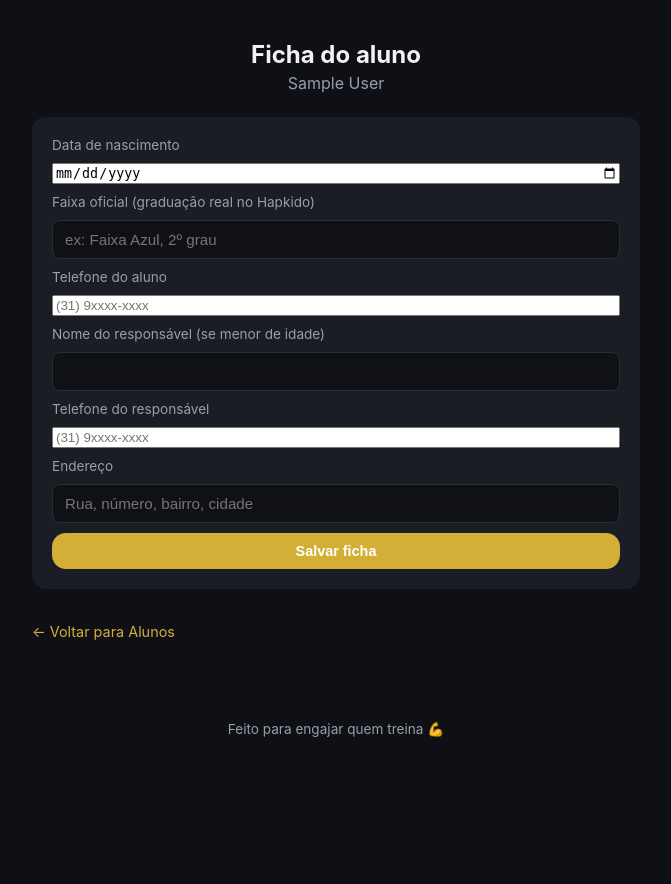
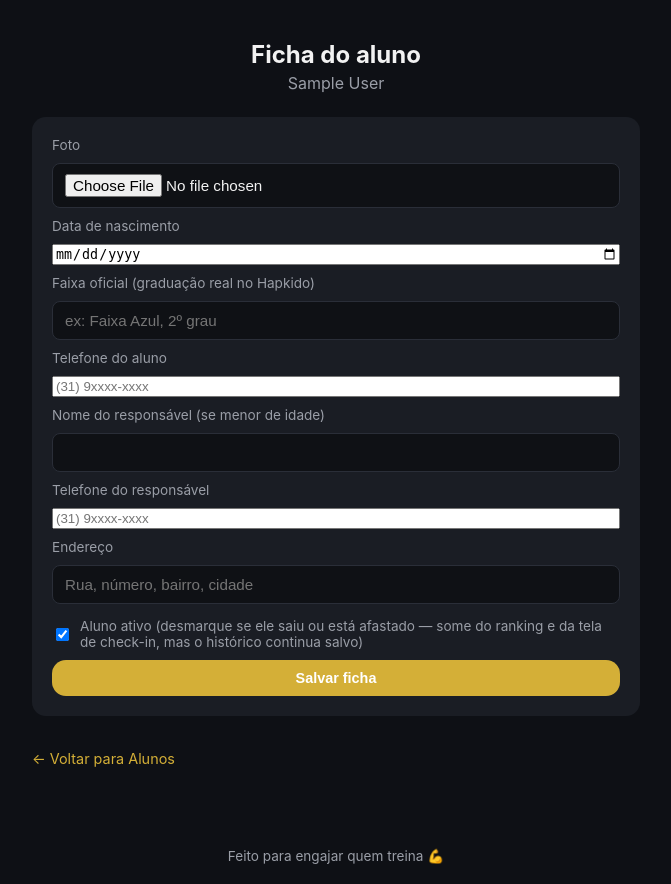
Before and after one commit to Othilbh/App-Elite, a Flask app: page /admin/alunos/1/editar in a window 1280 px wide. Shown: the part 57-941 px from the top of the page, without its empty margins (304-975 px from the left). Before the commit the page ends 794 px from the top, so only its background shows below. Run offline with Flask 3, Linux system fonts and the light colour scheme; the visitor is signed in with stand-in values (Sample User, id 1); data comes from the database, SQL or seed files in the repository; some libraries are stand-ins or nearby versions.

Commit message:
Move a foto para a Ficha completa e adiciona toggle de aluno ativo/inativo la tambem
- Cadastro rapido (Alunos) agora tem so nome, apelido e PIN -- sem campo de foto
- Ficha completa (editar aluno) ganha upload de foto, com preview da atual, e um checkbox 'Aluno ativo' que ativa/desativa direto por la
- Desativar continua preservando todo o historico de checkins, so tira o aluno do ranking/tela de check-in
- Testado: cadastro sem foto, ficha com foto + inativacao via checkbox, e confirmacao de que aluno inativo some da home

```diff
--- a/app.py
+++ b/app.py
@@ -850,6 +850,7 @@ def admin_editar_aluno(student_id):
         guardian_name = request.form.get("guardian_name", "").strip()
         guardian_phone = request.form.get("guardian_phone", "").strip()
         address = request.form.get("address", "").strip()
+        active = 1 if request.form.get("active") == "on" else 0
 
         if birth_date:
             try:
@@ -859,9 +860,18 @@ def admin_editar_aluno(student_id):
                 return redirect(url_for("admin_editar_aluno", student_id=student_id))
 
         db = get_db()
+
+        file = request.files.get("photo")
+        if file and file.filename:
+            photo_filename = save_student_photo(file, student["name"])
+            if photo_filename is None:
+                flash("Não consegui processar essa foto (formato inválido). O resto da ficha foi salvo.", "info")
+            else:
+                db.execute("UPDATE students SET photo = ? WHERE id = ?", (photo_filename, student_id))
+
         db.execute(
             "UPDATE students SET birth_date = ?, real_belt = ?, phone = ?, "
-            "guardian_name = ?, guardian_phone = ?, address = ? WHERE id = ?",
+            "guardian_name = ?, guardian_phone = ?, address = ?, active = ? WHERE id = ?",
             (
                 birth_date or None,
                 real_belt or None,
@@ -869,6 +879,7 @@ def admin_editar_aluno(student_id):
                 guardian_name or None,
                 guardian_phone or None,
                 address or None,
+                active,
                 student_id,
             ),
         )
@@ -898,18 +909,13 @@ def admin_novo_aluno():
     if not pin:
         pin = generate_pin()
 
-    file = request.files.get("photo")
-    photo_filename = save_student_photo(file, name)
-    if file and file.filename and photo_filename is None:
-        flash("Não consegui processar essa foto (formato inválido). Aluno cadastrado sem foto.", "info")
-
     db = get_db()
     db.execute(
-        "INSERT INTO students (name, nickname, photo, pin, active, created_at) VALUES (?, ?, ?, ?, 1, ?)",
-        (name, nickname or None, photo_filename, pin, datetime.now().isoformat()),
+        "INSERT INTO students (name, nickname, pin, active, created_at) VALUES (?, ?, ?, 1, ?)",
+        (name, nickname or None, pin, datetime.now().isoformat()),
     )
     db.commit()
-    flash(f"Aluno {name} cadastrado! PIN de acesso: {pin} (repasse esse número a ele).", "success")
+    flash(f"Aluno {name} cadastrado! PIN de acesso: {pin} (repasse esse número a ele). Adicione foto e mais dados na Ficha completa.", "success")
     return redirect(url_for("admin_alunos"))
 
 
--- a/templates/admin_editar_aluno.html
+++ b/templates/admin_editar_aluno.html
@@ -8,7 +8,14 @@
 </section>
 
 <section class="form-card">
-  <form method="post" action="{{ url_for('admin_editar_aluno', student_id=student.id) }}">
+  <form method="post" action="{{ url_for('admin_editar_aluno', student_id=student.id) }}" enctype="multipart/form-data">
+    <label for="photo">Foto</label>
+    {% if student.photo %}
+      <img src="{{ url_for('uploaded_file', filename=student.photo) }}" alt="{{ student.name }}"
+           style="width:64px;height:64px;border-radius:50%;object-fit:cover;margin-bottom:6px;">
+    {% endif %}
+    <input type="file" id="photo" name="photo" accept="image/*">
+
     <label for="birth_date">Data de nascimento</label>
     <input type="date" id="birth_date" name="birth_date" value="{{ student.birth_date or '' }}">
 
@@ -30,6 +37,11 @@
     <input type="text" id="address" name="address" value="{{ student.address or '' }}"
            placeholder="Rua, número, bairro, cidade">
 
+    <label style="display:flex;align-items:center;gap:8px;flex-direction:row;margin-top:4px;">
+      <input type="checkbox" id="active" name="active" style="width:auto;" {% if student.active %}checked{% endif %}>
+      Aluno ativo (desmarque se ele saiu ou está afastado — some do ranking e da tela de check-in, mas o histórico continua salvo)
+    </label>
+
     <button type="submit" class="btn btn-primary">Salvar ficha</button>
   </form>
 </section>
```
Also changed, not shown: templates/admin_alunos.html (+3 -4 lines), README.md.
